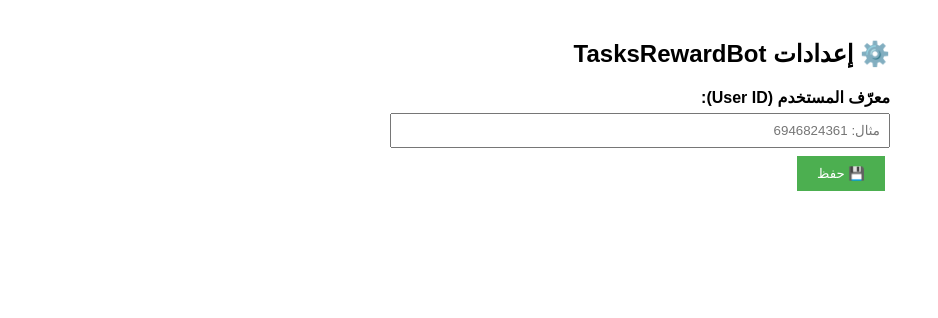
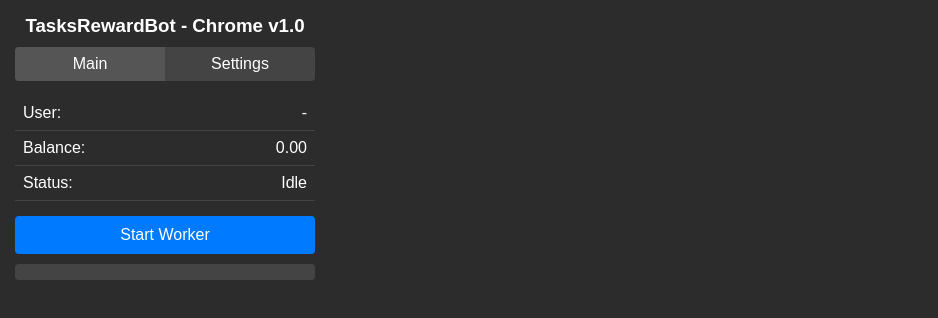
Before and after one commit to lonardo123/test, a browser extension: page options.html in a window 1280 px wide. Shown: the whole page, without its empty margins (0-938 px from the left). Drawn offline with Linux system fonts and the light colour scheme.

Commit message:
Update options.html

```diff
--- a/options.html
+++ b/options.html
@@ -1,25 +1,55 @@
-<!doctype html>
-<html lang="ar">
+<!DOCTYPE html>
+<html>
 <head>
   <meta charset="utf-8">
-  <title>إعدادات TasksRewardBot</title>
   <style>
-    body{font-family:Arial,sans-serif;direction:rtl;padding:20px;max-width:500px;margin:0 auto}
-    label{display:block;margin:12px 0 6px;font-weight:bold}
-    input{width:100%;padding:8px;box-sizing:border-box}
-    button{padding:10px 20px;margin:8px 5px;background:#4CAF50;color:white;border:none;cursor:pointer}
-    button:hover{opacity:0.9}
+    body { width: 300px; padding: 15px; font-family: Arial, sans-serif; background: #2c2c2c; color: white; margin: 0; }
+    h3 { margin: 0 0 10px; text-align: center; }
+    .tab-container { display: flex; background: #333; border-radius: 4px; overflow: hidden; margin-bottom: 15px; }
+    .tab { flex: 1; padding: 8px; text-align: center; cursor: pointer; background: #444; }
+    .tab.active { background: #555; }
+    .content { display: none; }
+    .content.active { display: block; }
+    .info-item { display: flex; justify-content: space-between; padding: 8px; border-bottom: 1px solid #444; }
+    button { width: 100%; padding: 10px; background: #007bff; color: white; border: none; border-radius: 4px; cursor: pointer; font-size: 16px; margin-top: 15px; }
+    .status { margin-top: 10px; padding: 8px; background: #444; border-radius: 4px; text-align: center; }
   </style>
 </head>
 <body>
-  <h2>⚙️ إعدادات TasksRewardBot</h2>
-  <label>معرّف المستخدم (User ID):</label>
-  <input id="userId" type="text" placeholder="مثال: 6946824361">
+  <h3>TasksRewardBot - Chrome v1.0</h3>
 
-  <div>
-    <button id="save">💾 حفظ</button>
+  <div class="tab-container">
+    <div class="tab active" data-tab="main">Main</div>
+    <div class="tab" data-tab="settings">Settings</div>
   </div>
 
-  <script src="options.js"></script>
+  <div class="content active" id="main">
+    <div class="info-item">
+      <span>User:</span>
+      <span id="userIdDisplay">-</span>
+    </div>
+    <div class="info-item">
+      <span>Balance:</span>
+      <span id="balanceDisplay">0.00</span>
+    </div>
+    <div class="info-item">
+      <span>Status:</span>
+      <span id="statusDisplay">Idle</span>
+    </div>
+    <button id="startBtn">Start Worker</button>
+    <div class="status" id="message"></div>
+  </div>
+
+  <div class="content" id="settings">
+    <div class="info-item">
+      <span>User ID:</span>
+      <input type="text" id="userIdInput" style="width:100%;background:#333;color:white;border:1px solid #555;padding:5px;">
+    </div>
+    <button id="saveBtn">Save Settings</button>
+    <!-- مساحة عرض الرسالة -->
+    <div id="settingsMessage" style="margin-top:10px; padding:8px; border-radius:4px; text-align:center; display:none;"></div>
+  </div>
+
+  <script src="popup.js"></script>
 </body>
 </html>
```
